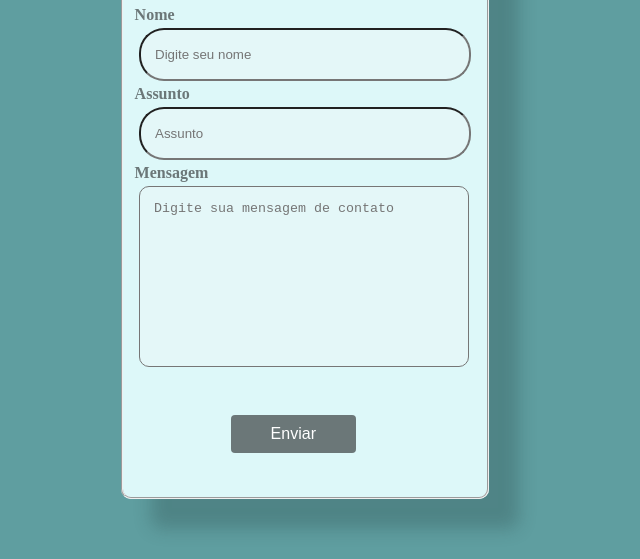
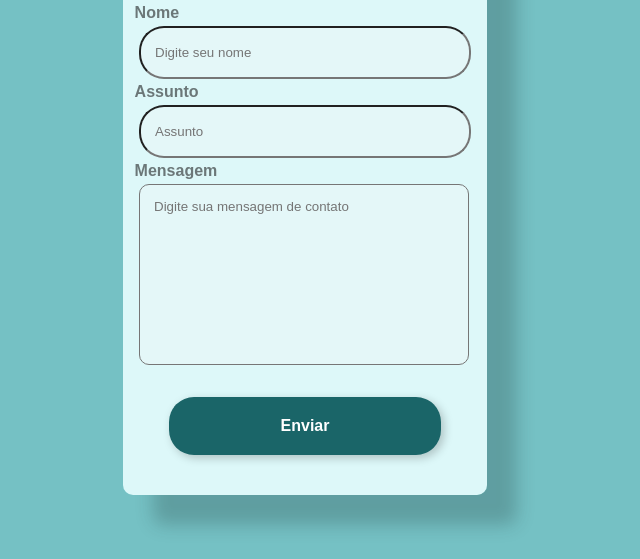
Before and after one commit to danielmjob/Envio-Formulario-WhatsApp, a plain HTML site: page index.html in a window 1280 px wide. Shown: the part 241-800 px from the top of the page, without its empty margins (335-975 px from the left). Drawn offline with Linux system fonts and the light colour scheme.

Commit message:
melhorias css

```diff
--- a/estilos.css
+++ b/estilos.css
@@ -1,11 +1,12 @@
 body{
-    background-color:#5F9EA0;
+    background-color:#75c1c4;
+    font-family: Arial, Helvetica, sans-serif;
 }
 
 h1{
     text-align: center;
-    font-family: Arial, Helvetica, sans-serif;
     color:black;
+    text-shadow:3px 3px #6b77781f;
 }
 
 fieldset{
@@ -15,10 +16,12 @@ fieldset{
     margin-top: 10rem;
     color:#6B7778;
     background-color:#DDF8F9;
+    border: 0px;
     border-radius: 10px;
     box-shadow: 30px 30px 17px 0px rgba(33, 55, 56, 0.25);
     font-weight: bold;
 }
+
 .box input{
     width: 300px;
     height: 20px;
@@ -27,6 +30,7 @@ fieldset{
     padding: 0.9rem;
     background-color:#e4f7f8;
 }
+
 .box textarea{
     resize: none;
     width: 300px;
@@ -34,28 +38,30 @@ fieldset{
     border-radius: 10px;
     padding: 0.9rem;
     background-color:#e4f7f8;
+    font-family: Arial, Helvetica, sans-serif;
 }
+
 .box button{
-    margin-left: 6rem;
-    margin-top: 2.5rem;
-    background-color: #6B7778;
-    border: 0px;
-    padding: 10px 40px;
+    width: 80%;
+    margin-top: 1.5rem;
+    margin-left: 10%;
+    background-color: #1a6568;
+    padding: 20px 40px;
+    font-weight: bold;
     color: white;
     font-size: 1rem;
     outline: none;
-    border-radius: 4px;
+    border: 0px;
+    border-radius: 25px;
+    box-shadow: 3px 3px 10px rgba(0, 0, 0, 0.219);
+    cursor:pointer;
+    transition: 0.5s ease-in-out;
 }
 
 .box input:focus, .box textarea:focus{
     background-color:white;
 }
 
-
 .box button:hover{
     background-color: #000000;
 }
-
-.box button:active{
-    background-color: #F7E579;
-}
--- a/index.html
+++ b/index.html
@@ -17,18 +17,17 @@
 
             <div class="box">
                 <label for="nome">Nome</label>
-                <input type="text" name="" id="nome" placeholder="Digite seu nome" required>
+                <input type="text" name="" id="nome" placeholder="Digite seu nome" required autocomplete="off">
             </div>
 
             <div class="box">
                 <label for="assunto">Assunto</label>
-                <input type="text" name="" id="assunto" placeholder="Assunto" required>
+                <input type="text" name="" id="assunto" placeholder="Assunto" required autocomplete="off">
             </div>
 
             <div class="box">
                 <label for="mensagem">Mensagem</label>
-                <textarea name="" id="mensagem" cols="30" rows="10" placeholder="Digite sua mensagem de contato"
-                    required></textarea>
+                <textarea name="" id="mensagem" cols="30" rows="10" placeholder="Digite sua mensagem de contato" required autocomplete="off"></textarea>
             </div>
 
             <div class="box">
```
